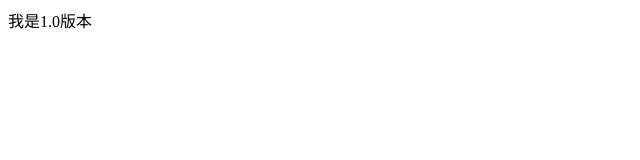
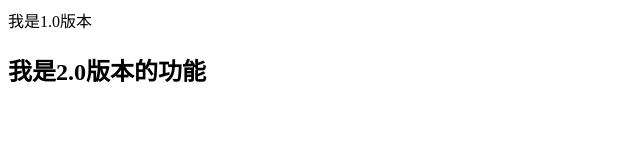
Before and after one commit to luoqua/git_flow, a plain HTML site: page index.html in a window 1280 px wide. Shown: the whole page, without its empty margins (0-640 px from the left). Drawn offline with Linux system fonts and the light colour scheme.

Commit message:
在主干上开发了2.0版本的功能

```diff
--- a/index.html
+++ b/index.html
@@ -10,5 +10,6 @@
 </head>
 <body>
     <div>我是1.0版本</div>
+    <h2>我是2.0版本的功能</h2>
 </body>
 </html>
```
